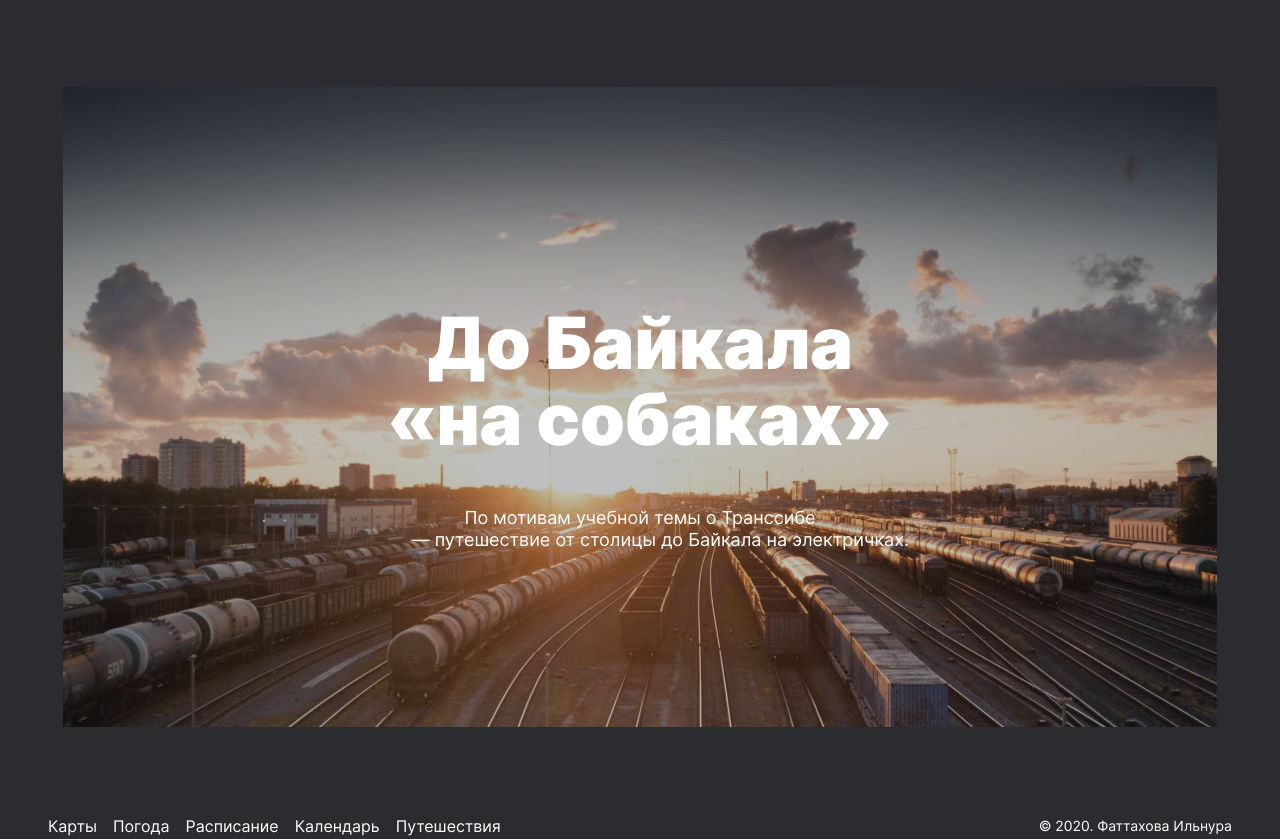
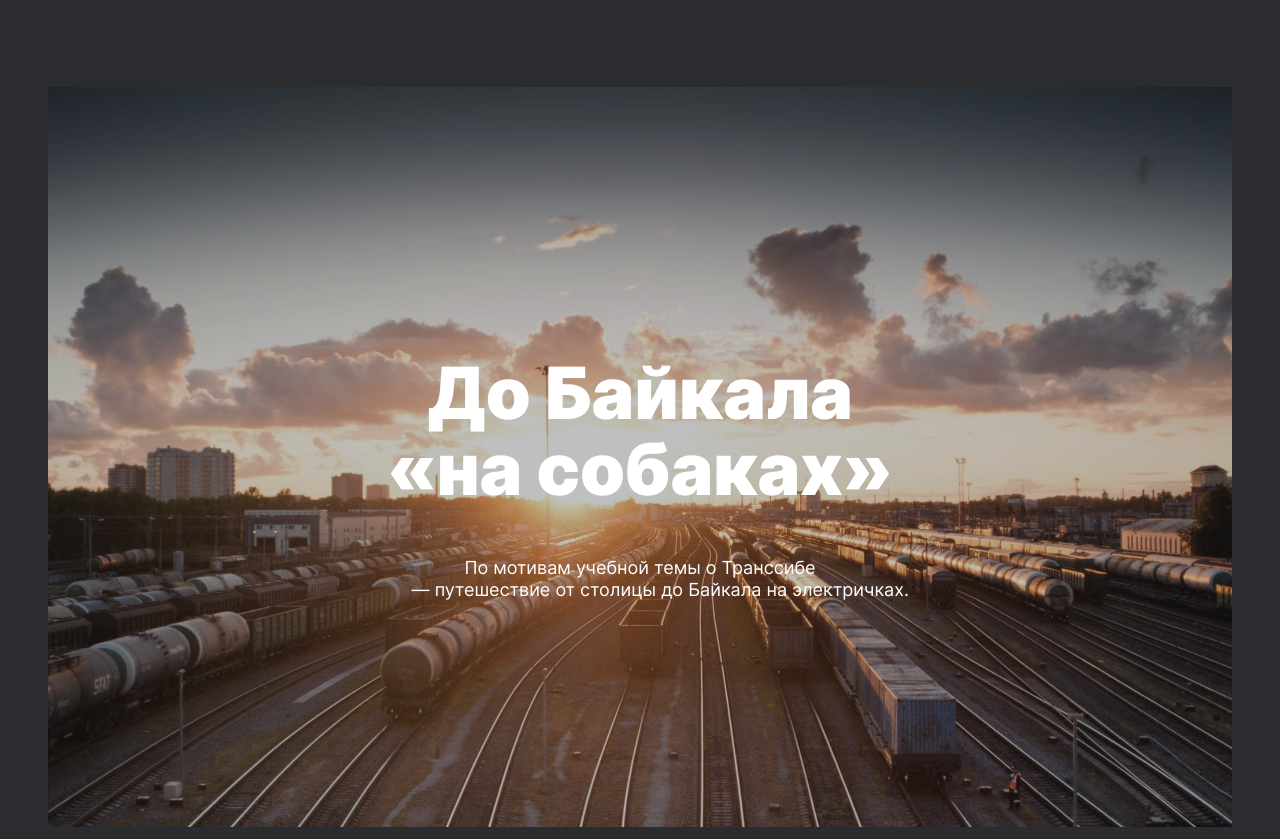
Before and after one commit to paramore21/russian-travel, a plain HTML site: page index.html in a window 1280 px wide. Shown: the part 5914-6753 px from the top of the page. Drawn offline with Linux system fonts and the light colour scheme.

Commit message:
fixed cover link

```diff
--- a/blocks/cover/__link/cover__link.css
+++ b/blocks/cover/__link/cover__link.css
@@ -43,3 +43,9 @@
     min-height: 640px;
   }
 }
+
+@media screen and (min-width: 1280px) {
+  .cover__link {
+    min-height: 740px;
+  }
+}
--- a/blocks/cover/cover.css
+++ b/blocks/cover/cover.css
@@ -19,7 +19,7 @@
 
 @media screen and (min-width: 1280px) {
   .cover {
-    max-width: 1154px;
+    max-width: 1184px;
     margin-top: 90px;
   }
 }
```
